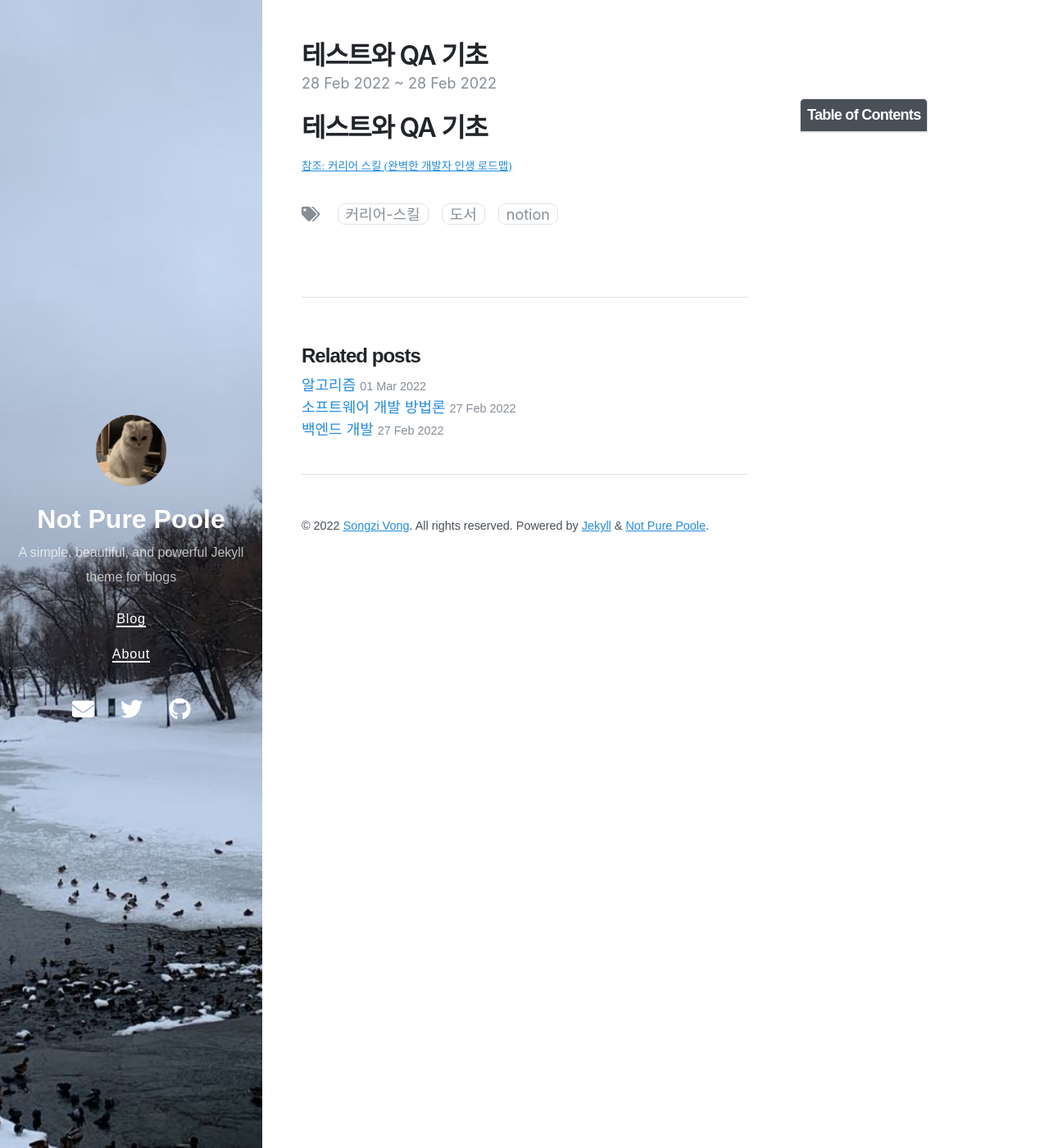
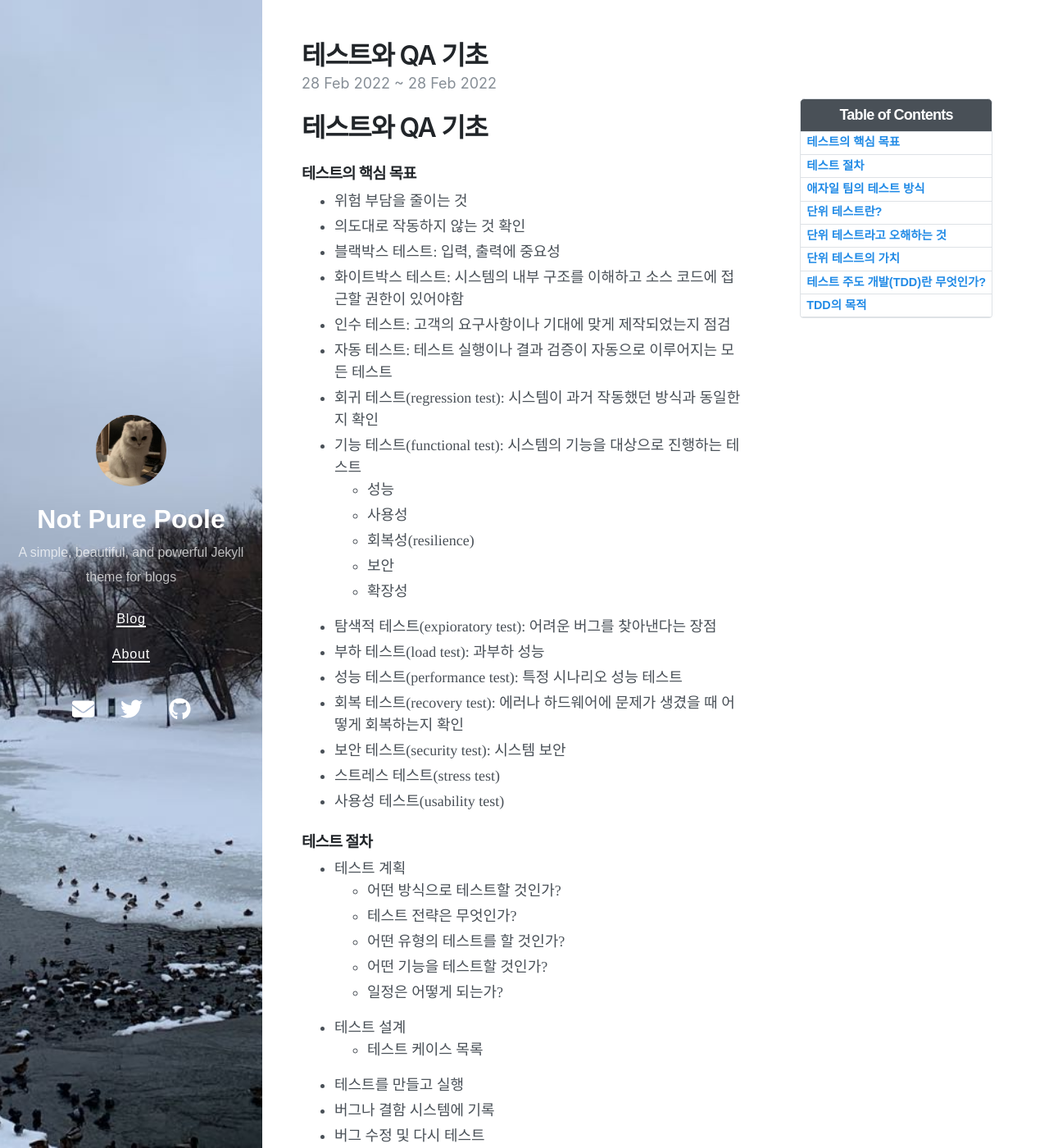
Before and after one commit to mook1594/-mook1594.github.io, a Jekyll site: the page built from _posts/커리어-스킬/2022-02-28-커리어-스킬-28.md, in a window 1280 px wide and 1400 px high. Shown: the whole window at 82% size. Built offline with Jekyll 4.4.1, drawn with Linux system fonts in a browser that asks for light colours; nearby versions of some CDN libraries; some of the changed text lies outside the part shown.

Commit message:
Update 2022-02-28-커리어-스킬-28.md

```diff
--- a/_posts/커리어-스킬/2022-02-28-커리어-스킬-28.md
+++ b/_posts/커리어-스킬/2022-02-28-커리어-스킬-28.md
@@ -7,7 +7,60 @@ tags: ['커리어 스킬', '도서', 'notion']
 toc: true
 ---
 # 테스트와 QA 기초
+### 테스트의 핵심 목표
+- 위험 부담을 줄이는 것
+- 의도대로 작동하지 않는 것 확인
+- 블랙박스 테스트: 입력, 출력에 중요성
+- 화이트박스 테스트: 시스템의 내부 구조를 이해하고 소스 코드에 접근할 권한이 있어야함
+- 인수 테스트: 고객의 요구사항이나 기대에 맞게 제작되었는지 점검
+- 자동 테스트: 테스트 실행이나 결과 검증이 자동으로 이루어지는 모든 테스트
+- 회귀 테스트(regression test): 시스템이 과거 작동했던 방식과 동일한지 확인
+- 기능 테스트(functional test): 시스템의 기능을 대상으로 진행하는 테스트
+    - 성능
+    - 사용성
+    - 회복성(resilience)
+    - 보안
+    - 확장성
+- 탐색적 테스트(expioratory test): 어려운 버그를 찾아낸다는 장점
+- 부하 테스트(load test): 과부하 성능
+- 성능 테스트(performance test): 특정 시나리오 성능 테스트
+- 회복 테스트(recovery test): 에러나 하드웨어에 문제가 생겼을 때 어떻게 회복하는지 확인
+- 보안 테스트(security test): 시스템 보안
+- 스트레스 테스트(stress test)
+- 사용성 테스트(usability test)
 
+### 테스트 절차
+- 테스트 계획
+    - 어떤 방식으로 테스트할 것인가?
+    - 테스트 전략은 무엇인가?
+    - 어떤 유형의 테스트를 할 것인가?
+    - 어떤 기능을 테스트할 것인가?
+    - 일정은 어떻게 되는가?
+- 테스트 설계
+    - 테스트 케이스 목록
+- 테스트를 만들고 실행
+- 버그나 결함 시스템에 기록
+- 버그 수정 및 다시 테스트
+
+### 애자일 팀의 테스트 방식
+- 테스트 케이스와 테스트 시나리오부터 개발
+
+# 테스트 주도 개발과 단위 테스트
+### 단위 테스트란?
+- 코드를 가능한 한 작은 단위로 실행해 보는 테스트
+
+### 단위 테스트라고 오해하는 것
+- 통합테스트 (iutegration test)
+
+### 단위 테스트의 가치
+- 코드 설계가 개선
+- 자동화된 회귀 테스트 생성
+
+### 테스트 주도 개발(TDD)란 무엇인가?
+- 테스트부터 작성해서 코드가 해야할 일을 명확하게 정의하는 명세로 사용
+
+### TDD의 목적
+- 테스트를 명세로 쓸 수 있게 해줌
 
 
 
```
